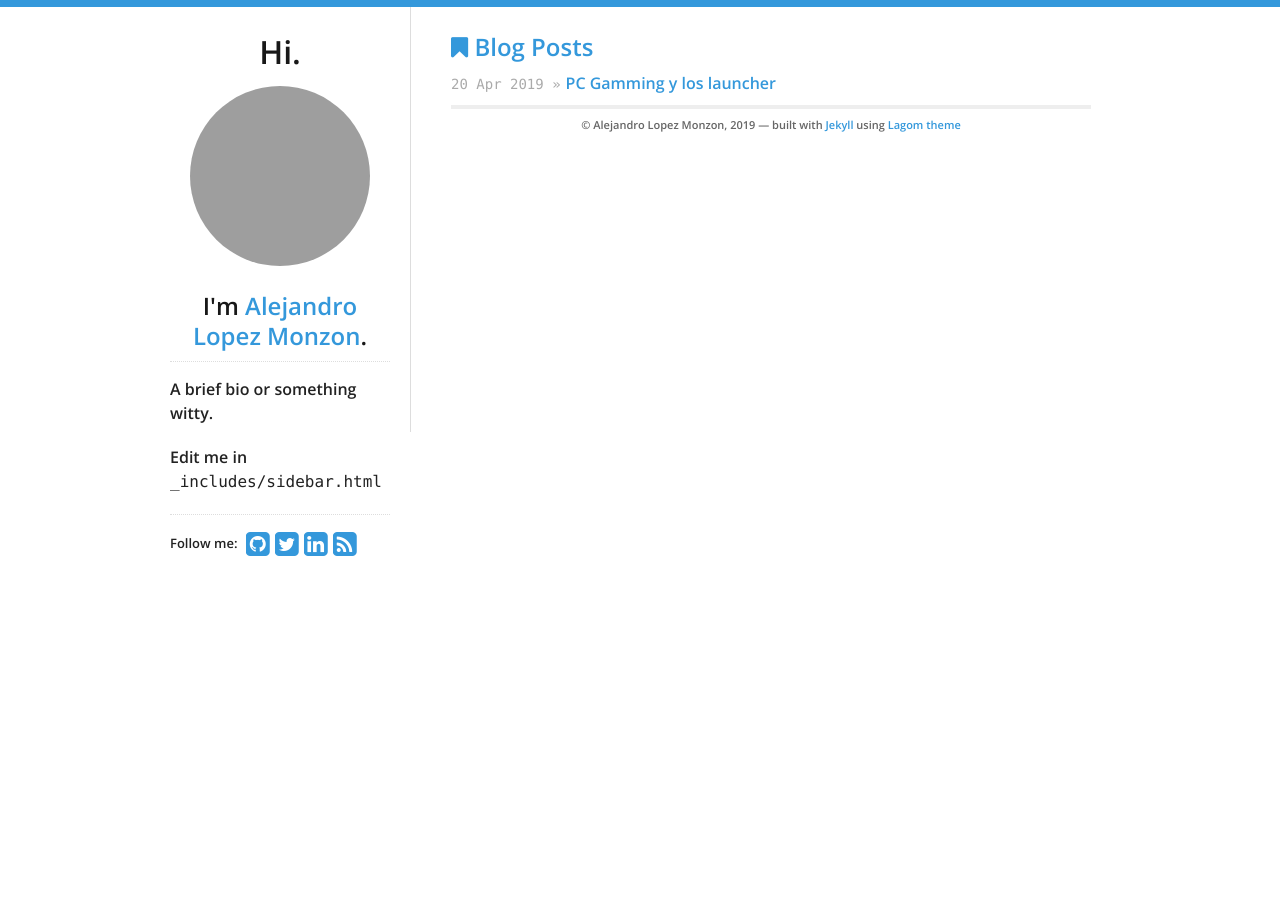
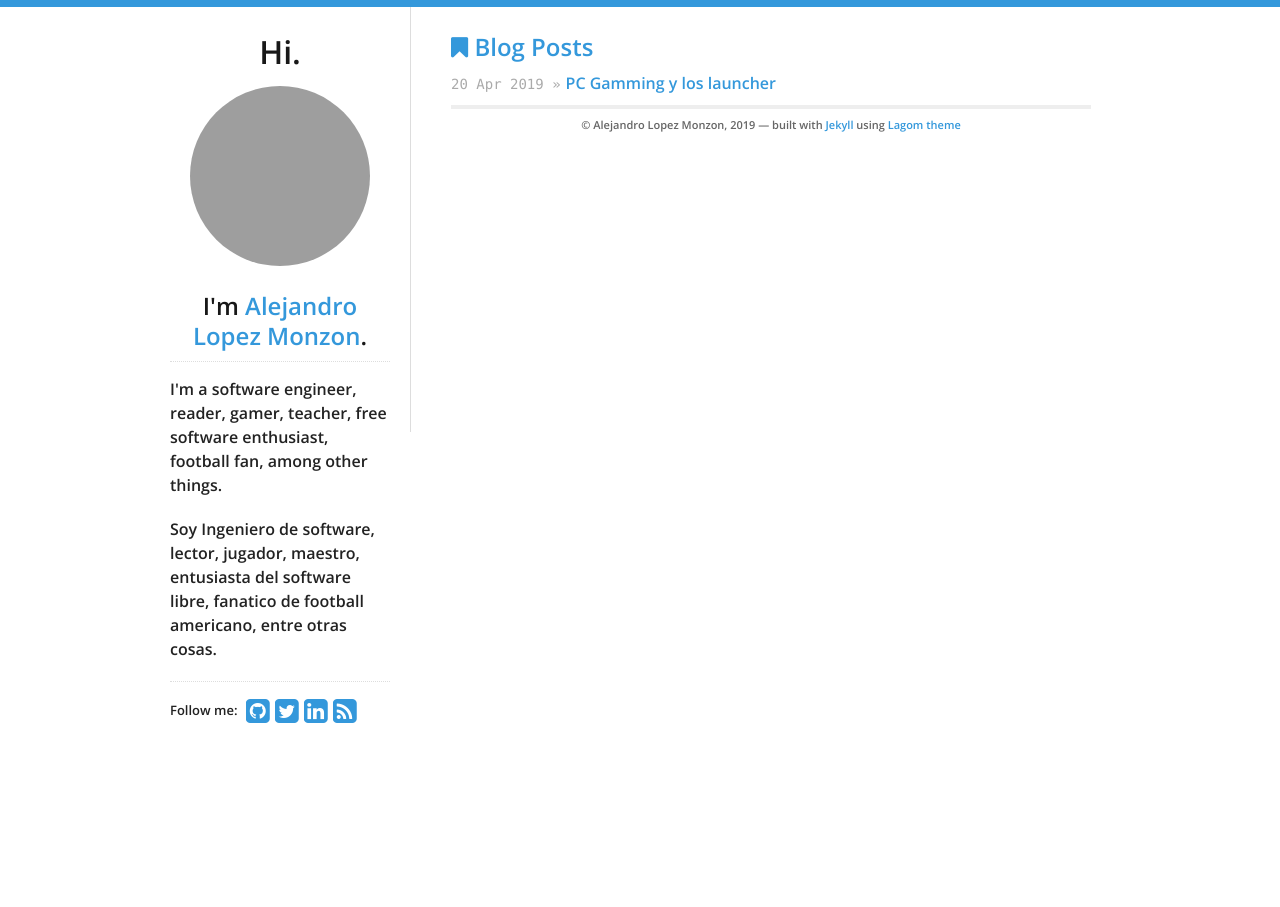
Before and after one commit to alexlm78/alexlm78.github.io, a Jekyll site: the page built from index.html, in a window 1280 px wide. Built offline with Jekyll 4.4.1, drawn with Linux system fonts in a browser that asks for light colours; grey boxes are pictures that could not be loaded.

Commit message:
Who am i, Quien soy

```diff
--- a/_includes/sidebar.html
+++ b/_includes/sidebar.html
@@ -9,9 +9,9 @@
   </a>
   <h2>I'm <a href="/">{{ site.data.theme.name }}</a>.</h2>
   <div id="bio">
-    <p>A brief bio or something witty.</p>
+    <p>I'm a software engineer, reader, gamer, teacher, free software enthusiast, football fan, among other things.</p>
     <p>
-      Edit me in <code>_includes/sidebar.html</code>
+      Soy Ingeniero de software, lector, jugador, maestro, entusiasta del software libre, fanatico de football americano, entre otras cosas.
     </p>
   </div>
   <div id="social">
```
